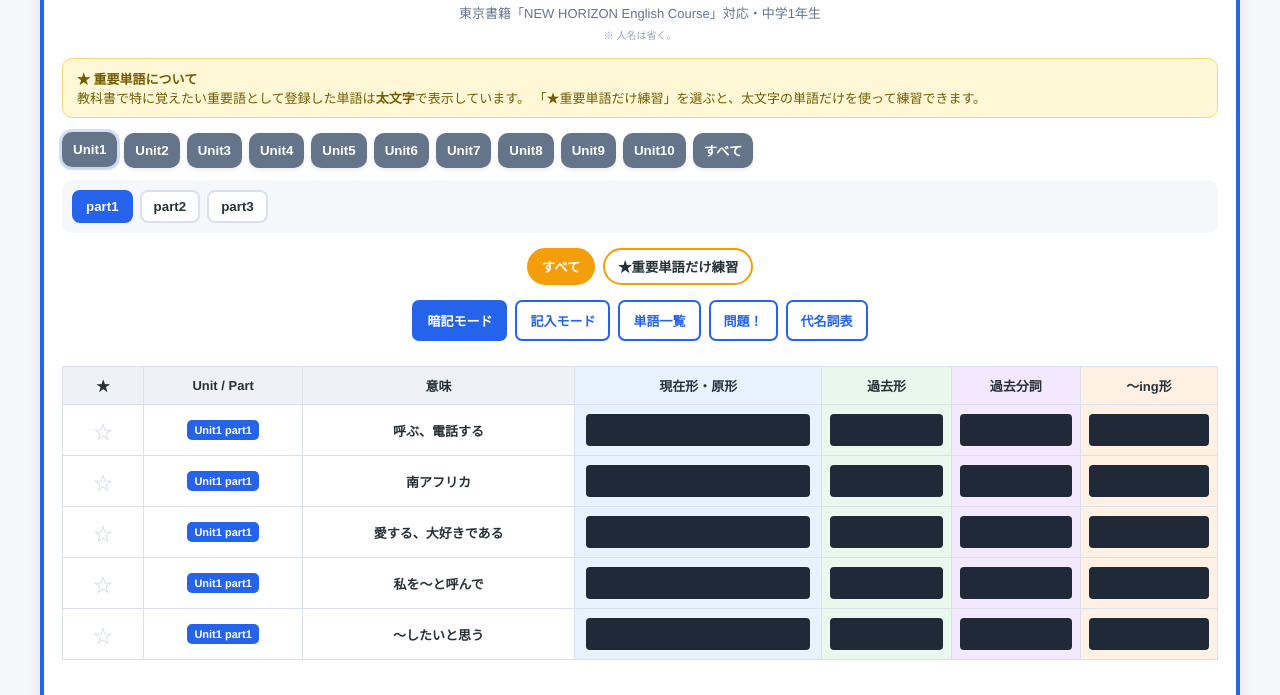
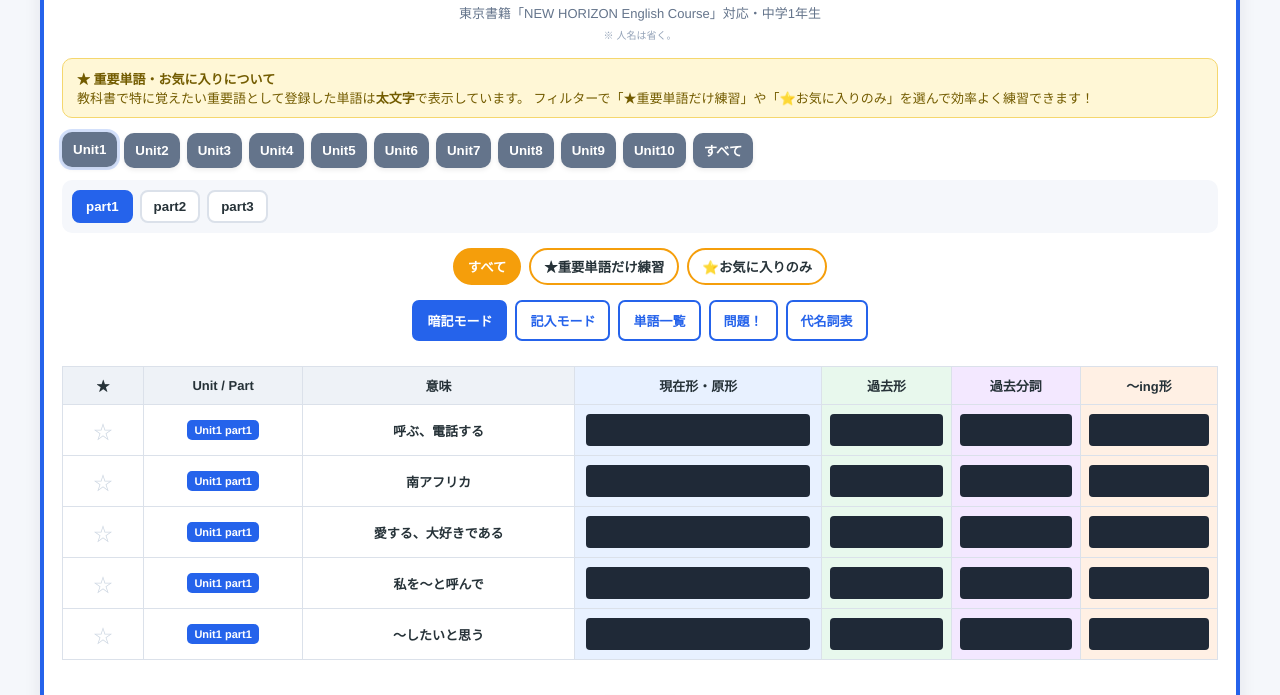
Before and after one commit to Winu-U0304/English-word.com, a plain HTML site: page index.html in a window 1280 px wide. Shown: the part 77-772 px from the top of the page. Drawn offline with nearby package versions, Linux system fonts and the light colour scheme.

Commit message:
Enhance important word features and filters
Updated important word display and filter options.

```diff
--- a/index.html
+++ b/index.html
@@ -501,17 +501,18 @@ color:#94a3b8;
 <div class="note">※ 人名は省く。</div>
 
 <div class="important-info">
-<strong>★ 重要単語について</strong><br>
+<strong>★ 重要単語・お気に入りについて</strong><br>
 教科書で特に覚えたい重要語として登録した単語は<strong>太文字</strong>で表示しています。
-「★重要単語だけ練習」を選ぶと、太文字の単語だけを使って練習できます。
+フィルターで「★重要単語だけ練習」や「⭐お気に入りのみ」を選んで効率よく練習できます！
 </div>
 
 <div class="unit-tabs" id="unit-tabs"></div>
 <div class="part-tabs" id="part-tabs"></div>
 
 <div class="filter-row">
-<button class="filter-btn active" id="filter-all" onclick="changeImportantFilter(false)">すべて</button>
-<button class="filter-btn" id="filter-important" onclick="changeImportantFilter(true)">★重要単語だけ練習</button>
+<button class="filter-btn active" id="filter-all" onclick="changeFilterMode('all')">すべて</button>
+<button class="filter-btn" id="filter-important" onclick="changeFilterMode('important')">★重要単語だけ練習</button>
+<button class="filter-btn" id="filter-favorite" onclick="changeFilterMode('favorite')">⭐お気に入りのみ</button>
 </div>
 
 <div class="mode-select">
```
